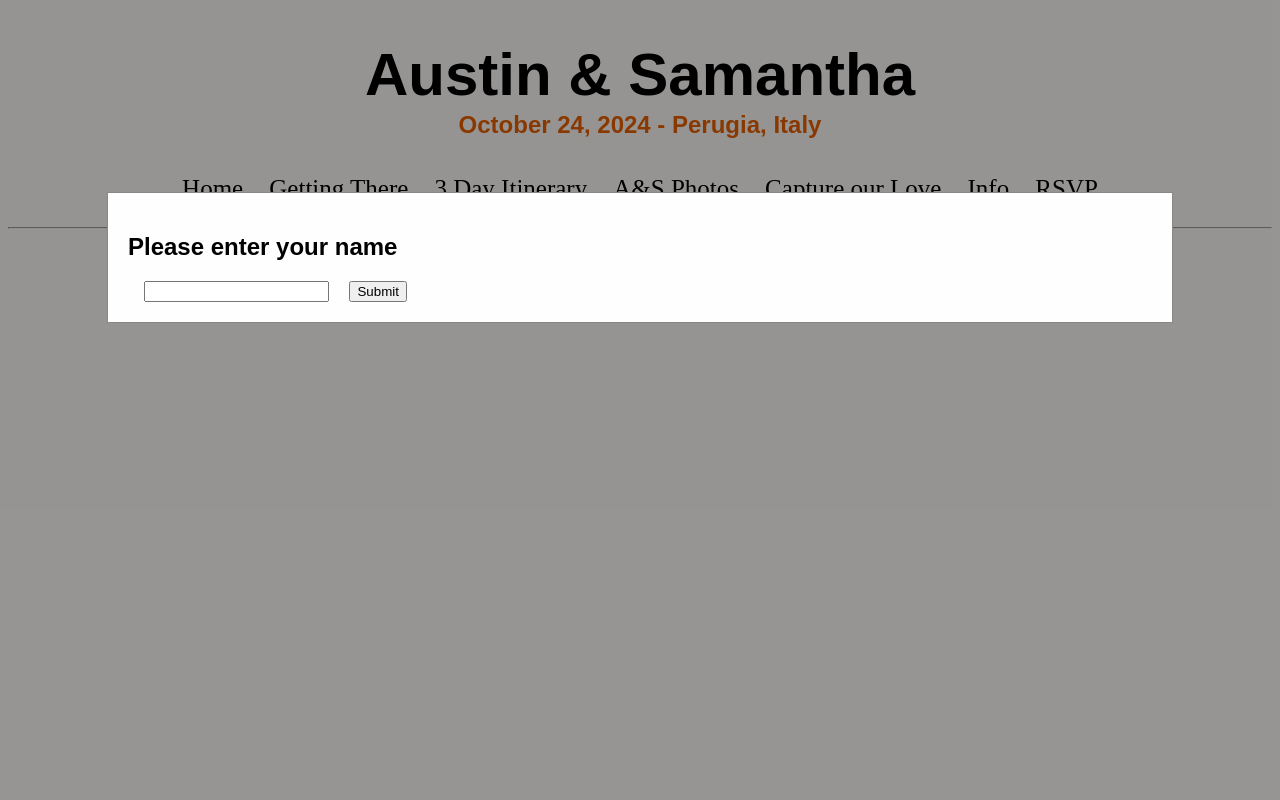
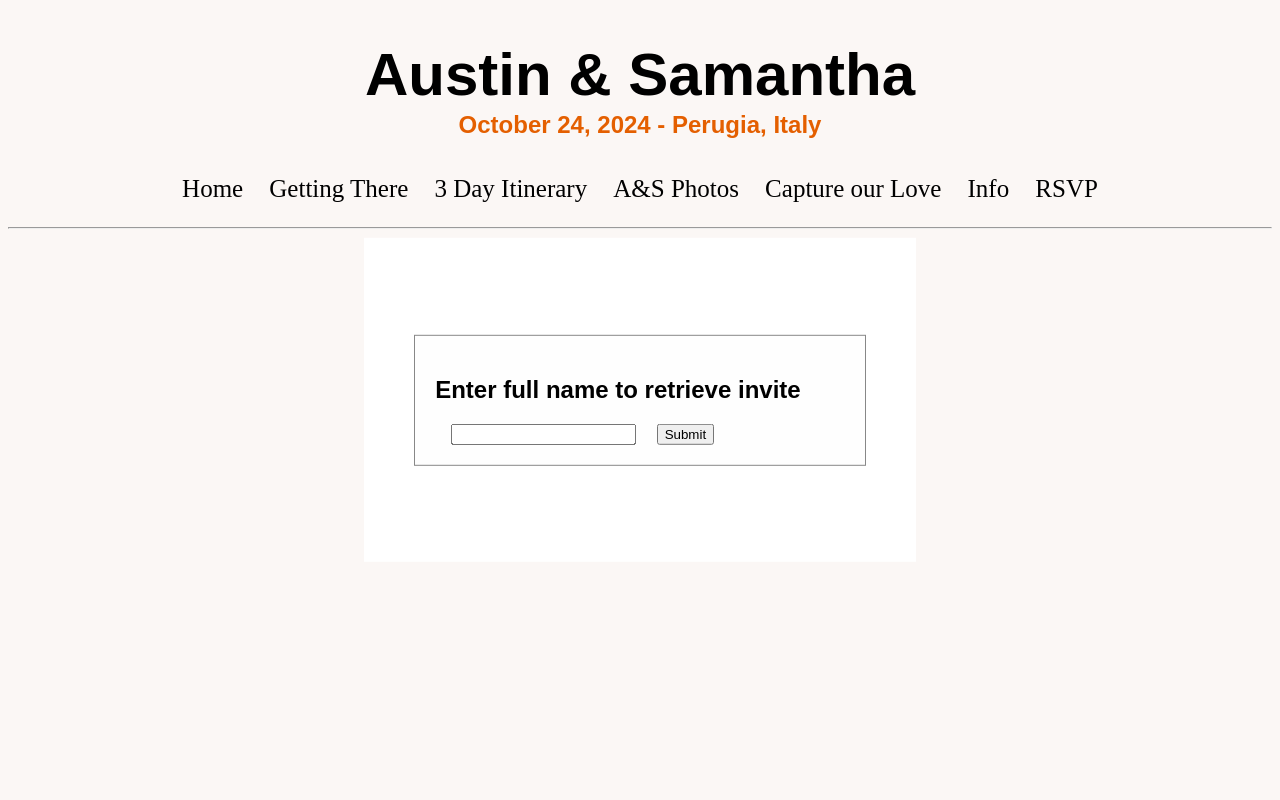
Before and after one commit to AustinMcLean/AuSam, a Django app: template main_app/templates/rsvp.html in a window 1280 px wide. Run offline with Django 3.2, Linux system fonts and the light colour scheme; the template is opened without the code that fills it, so the values that code supplies are empty.

Commit message:
small visual fixes

```diff
--- a/main_app/static/css/styles.css
+++ b/main_app/static/css/styles.css
@@ -215,16 +215,21 @@ input {
 }
 
 .modal {
-    display: none;
+    width: 40%;
+    height: auto;
+
+    /* Center  */
     position: fixed;
-    z-index: 1;
-    left: 0;
-    top: 0;
-    width: 100%;
-    height: 100%;
+    top: 50%;
+    left: 50%;
+    transform: translate(-50%, -50%);
+
+    padding: 20px;
+    background-color: #fff;
+
+    /* Add some styles for the modal content */
     overflow: auto;
-    background-color: rgba(0,0,0,0.4);
-  }
+}
 
   .modal-content {
     background-color: #fefefe;
--- a/main_app/templates/rsvp.html
+++ b/main_app/templates/rsvp.html
@@ -6,7 +6,7 @@
 
     <div id="nameModal" class="modal">
         <div class="modal-content">
-          <h2>Please enter your name</h2>
+          <h2>Enter full name to retrieve invite</h2>
           <form id="name-form">
             <input type="text" id="name-input" required>
             <button type="submit">Submit</button>
```
